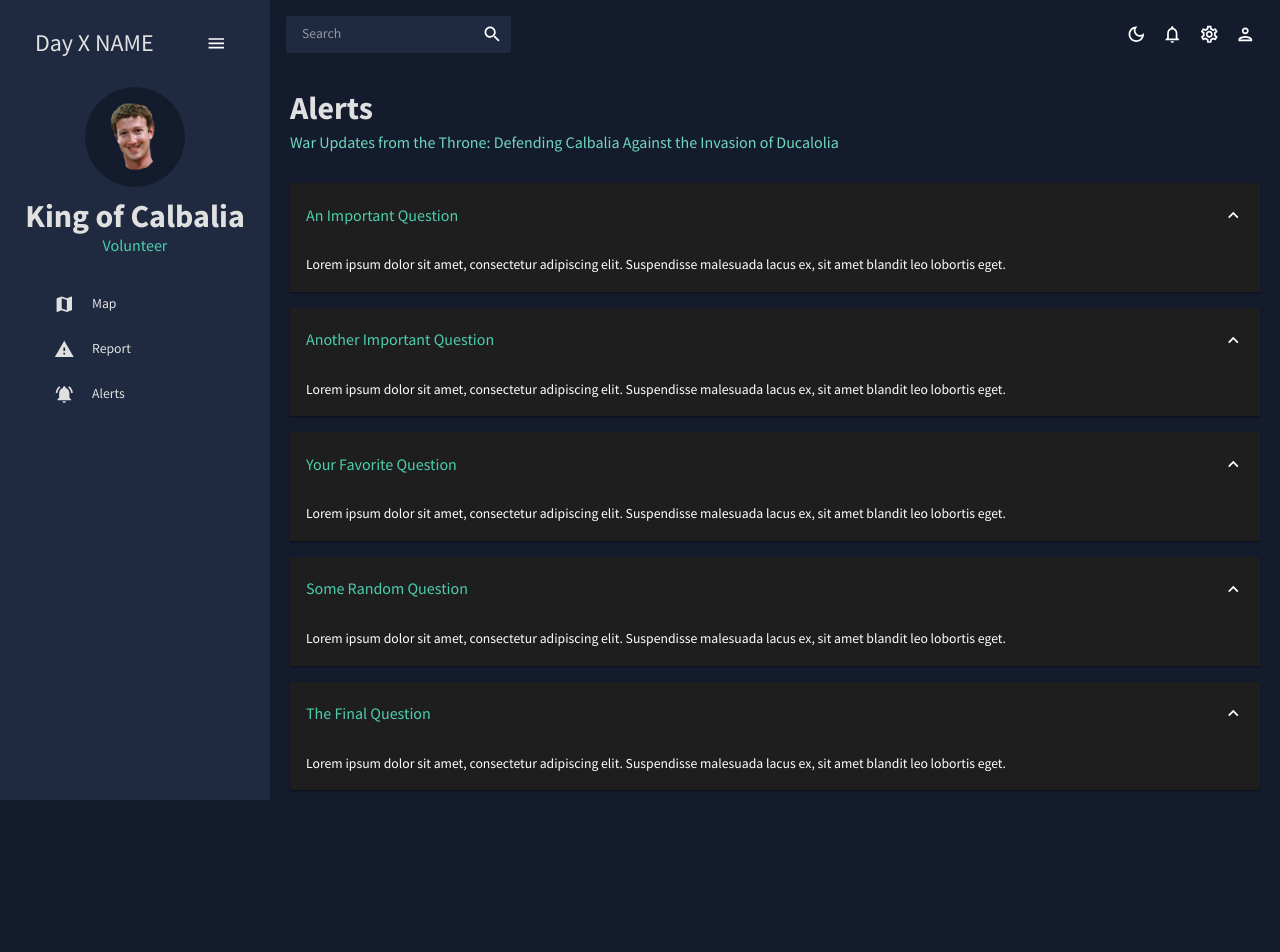
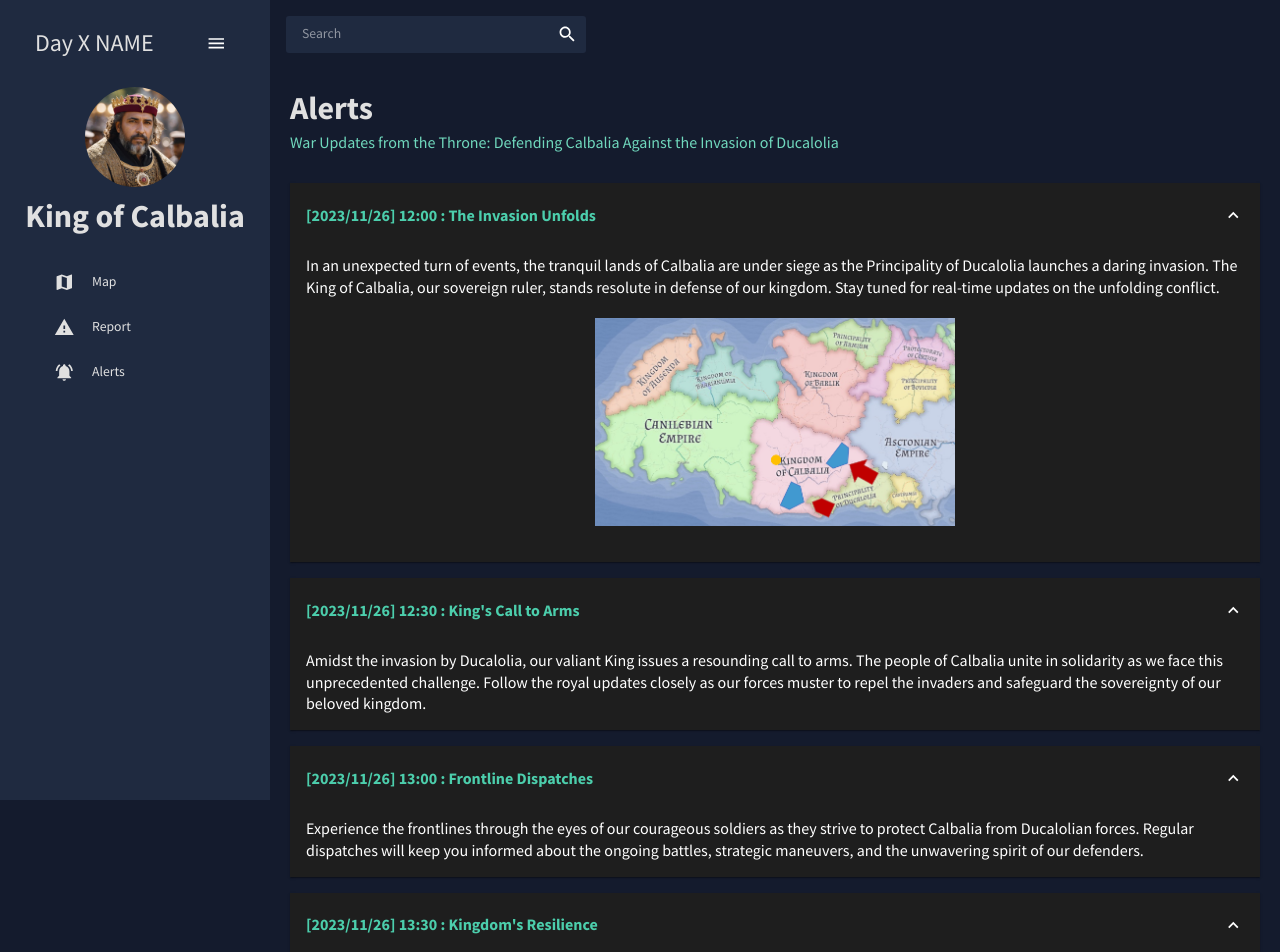
Before and after one commit to aivaraskurseviciusltu/hack2023, a React (Create React App) app: page /alerts in a window 1280 px wide. Shown: the top 952 px of the page. Before the commit the page ends 800 px from the top, so only its background shows below. Built offline with nearby package versions, Linux system fonts and the light colour scheme.

Commit message:
alerts + cleanup

```diff
--- a/src/scenes/alerts/index.jsx
+++ b/src/scenes/alerts/index.jsx
@@ -16,66 +16,75 @@ const Alerts = () => {
 
       <Accordion defaultExpanded>
         <AccordionSummary expandIcon={<ExpandMoreIcon />}>
-          <Typography color={colors.greenAccent[500]} variant="h5">
-            An Important Question
+          <Typography color={colors.greenAccent[500]} variant="h5" sx={{ fontWeight: 'bold' }}>
+            [2023/11/26] 12:00 : The Invasion Unfolds
+          </Typography>
+        </AccordionSummary>
+        <AccordionDetails style={{ display: 'flex', alignItems: 'center', flexDirection: 'column' }}>
+          <Typography variant="h5">
+            In an unexpected turn of events, the tranquil lands of Calbalia are under siege as the Principality of Ducalolia
+            launches a daring invasion. The King of Calbalia, our sovereign ruler, stands resolute in defense of our kingdom.
+            Stay tuned for real-time updates on the unfolding conflict.
+          </Typography>
+          <img src={`../../assets/invaded.png`} alt="Invasion Image" style={{ width: '400px', padding: '20px'}} />
+        </AccordionDetails>
+      </Accordion>
+      <Accordion defaultExpanded>
+        <AccordionSummary expandIcon={<ExpandMoreIcon />}>
+          <Typography color={colors.greenAccent[500]} variant="h5" sx={{ fontWeight: 'bold' }}>
+            [2023/11/26] 12:30 : King's Call to Arms
           </Typography>
         </AccordionSummary>
         <AccordionDetails>
-          <Typography>
-            Lorem ipsum dolor sit amet, consectetur adipiscing elit. Suspendisse
-            malesuada lacus ex, sit amet blandit leo lobortis eget.
+          <Typography variant="h5">
+            Amidst the invasion by Ducalolia, our valiant King issues a resounding call to arms.
+            The people of Calbalia unite in solidarity as we face this unprecedented challenge.
+            Follow the royal updates closely as our forces muster
+            to repel the invaders and safeguard the sovereignty of our beloved kingdom.
           </Typography>
         </AccordionDetails>
       </Accordion>
       <Accordion defaultExpanded>
         <AccordionSummary expandIcon={<ExpandMoreIcon />}>
-          <Typography color={colors.greenAccent[500]} variant="h5">
-            Another Important Question
+          <Typography color={colors.greenAccent[500]} variant="h5" sx={{ fontWeight: 'bold' }}>
+            [2023/11/26] 13:00 : Frontline Dispatches
           </Typography>
         </AccordionSummary>
         <AccordionDetails>
-          <Typography>
-            Lorem ipsum dolor sit amet, consectetur adipiscing elit. Suspendisse
-            malesuada lacus ex, sit amet blandit leo lobortis eget.
+          <Typography variant="h5">
+            Experience the frontlines through the eyes of our courageous soldiers as they strive to protect
+            Calbalia from Ducalolian forces. Regular dispatches will keep you informed about the ongoing battles,
+            strategic maneuvers, and the unwavering spirit of our defenders.
           </Typography>
         </AccordionDetails>
       </Accordion>
       <Accordion defaultExpanded>
         <AccordionSummary expandIcon={<ExpandMoreIcon />}>
-          <Typography color={colors.greenAccent[500]} variant="h5">
-            Your Favorite Question
+          <Typography color={colors.greenAccent[500]} variant="h5" sx={{ fontWeight: 'bold' }}>
+            [2023/11/26] 13:30 : Kingdom's Resilience
           </Typography>
         </AccordionSummary>
         <AccordionDetails>
-          <Typography>
-            Lorem ipsum dolor sit amet, consectetur adipiscing elit. Suspendisse
-            malesuada lacus ex, sit amet blandit leo lobortis eget.
+          <Typography variant="h5">
+            Witness the strength and resilience of Calbalia in the face of adversity.
+            Despite the invasion, the spirit of our people remains unbroken.
+            Discover stories of communities coming together,
+            tales of heroism, and the determination to preserve the rich heritage of our kingdom.
           </Typography>
         </AccordionDetails>
       </Accordion>
       <Accordion defaultExpanded>
         <AccordionSummary expandIcon={<ExpandMoreIcon />}>
-          <Typography color={colors.greenAccent[500]} variant="h5">
-            Some Random Question
+          <Typography color={colors.greenAccent[500]} variant="h5" sx={{ fontWeight: 'bold' }}>
+            [2023/11/26] 14:00 : International Support
           </Typography>
         </AccordionSummary>
         <AccordionDetails>
-          <Typography>
-            Lorem ipsum dolor sit amet, consectetur adipiscing elit. Suspendisse
-            malesuada lacus ex, sit amet blandit leo lobortis eget.
-          </Typography>
-        </AccordionDetails>
-      </Accordion>
-      <Accordion defaultExpanded>
-        <AccordionSummary expandIcon={<ExpandMoreIcon />}>
-          <Typography color={colors.greenAccent[500]} variant="h5">
-            The Final Question
-          </Typography>
-        </AccordionSummary>
-        <AccordionDetails>
-          <Typography>
-            Lorem ipsum dolor sit amet, consectetur adipiscing elit. Suspendisse
-            malesuada lacus ex, sit amet blandit leo lobortis eget.
+          <Typography variant="h5">
+            As news of the invasion spreads, expressions of solidarity and support pour in from
+            neighboring realms and allies. Follow the diplomatic developments and international
+            efforts to bring an end to the conflict. Calbalia is not alone in this struggle,
+            and together, we stand stronger.
           </Typography>
         </AccordionDetails>
       </Accordion>
--- a/src/scenes/global/Sidebar.jsx
+++ b/src/scenes/global/Sidebar.jsx
@@ -88,7 +88,7 @@ const Sidebar = () => {
                   alt="profile-user"
                   width="100px"
                   height="100px"
-                  src={`../../assets/user.png`}
+                  src={`../../assets/user1.jpg`}
                   style={{ cursor: "pointer", borderRadius: "50%" }}
                 />
               </Box>
@@ -100,9 +100,6 @@ const Sidebar = () => {
                   sx={{ m: "10px 0 0 0" }}
                 >
                     King of Calbalia
-                </Typography>
-                <Typography variant="h5" color={colors.greenAccent[500]}>
-                  Volunteer
                 </Typography>
               </Box>
             </Box>
--- a/src/scenes/global/Topbar.jsx
+++ b/src/scenes/global/Topbar.jsx
@@ -21,30 +21,11 @@ const Topbar = () => {
         display="flex"
         backgroundColor={colors.primary[400]}
         borderRadius="3px"
+        width="300px"
       >
         <InputBase sx={{ ml: 2, flex: 1 }} placeholder="Search" />
         <IconButton type="button" sx={{ p: 1 }}>
           <SearchIcon />
-        </IconButton>
-      </Box>
-
-      {/* ICONS */}
-      <Box display="flex">
-        <IconButton onClick={colorMode.toggleColorMode}>
-          {theme.palette.mode === "dark" ? (
-            <DarkModeOutlinedIcon />
-          ) : (
-            <LightModeOutlinedIcon />
-          )}
-        </IconButton>
-        <IconButton>
-          <NotificationsOutlinedIcon />
-        </IconButton>
-        <IconButton>
-          <SettingsOutlinedIcon />
-        </IconButton>
-        <IconButton>
-          <PersonOutlinedIcon />
         </IconButton>
       </Box>
     </Box>
```
Also changed, not shown: public/assets/invaded.png (added), public/assets/user1.jpg (added).
